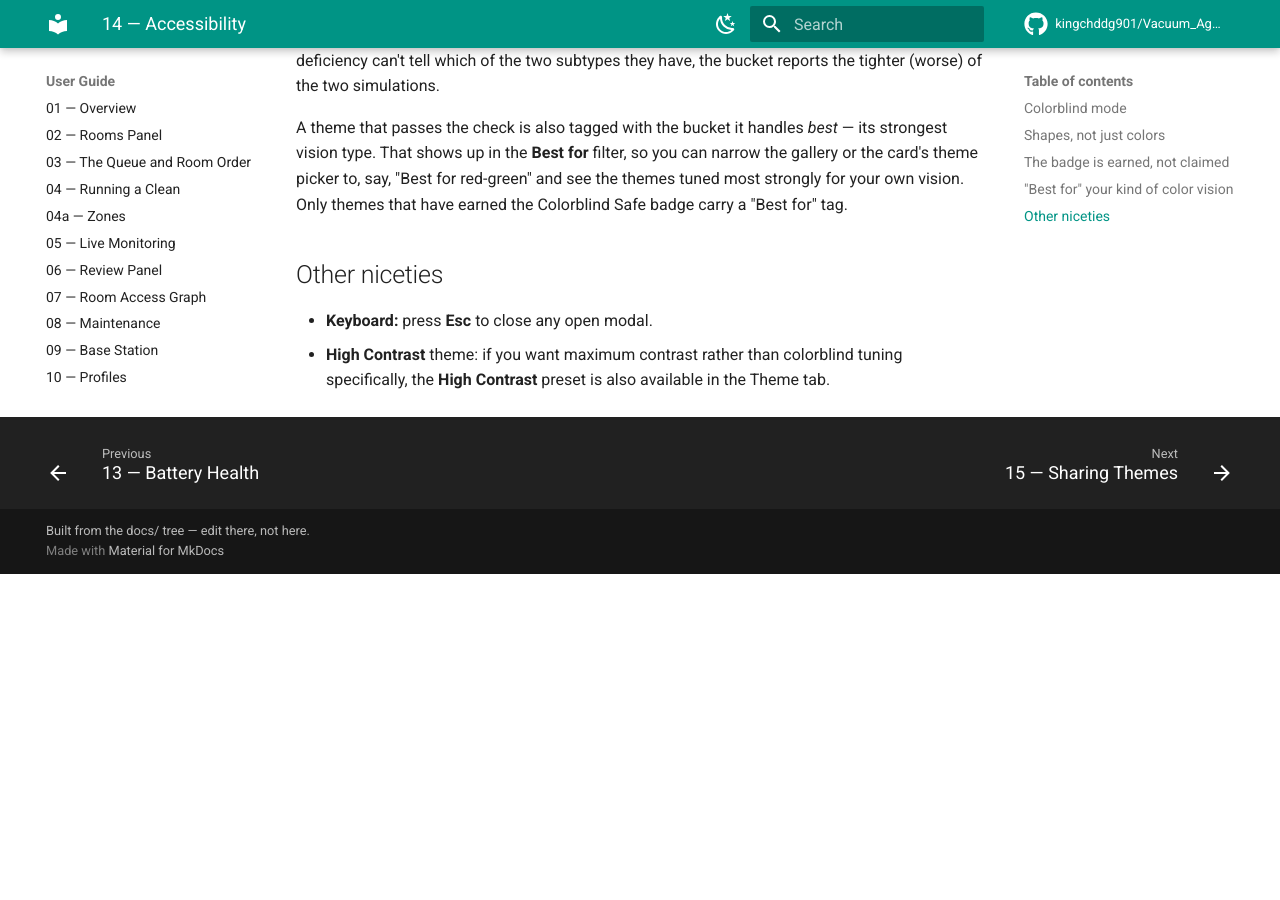
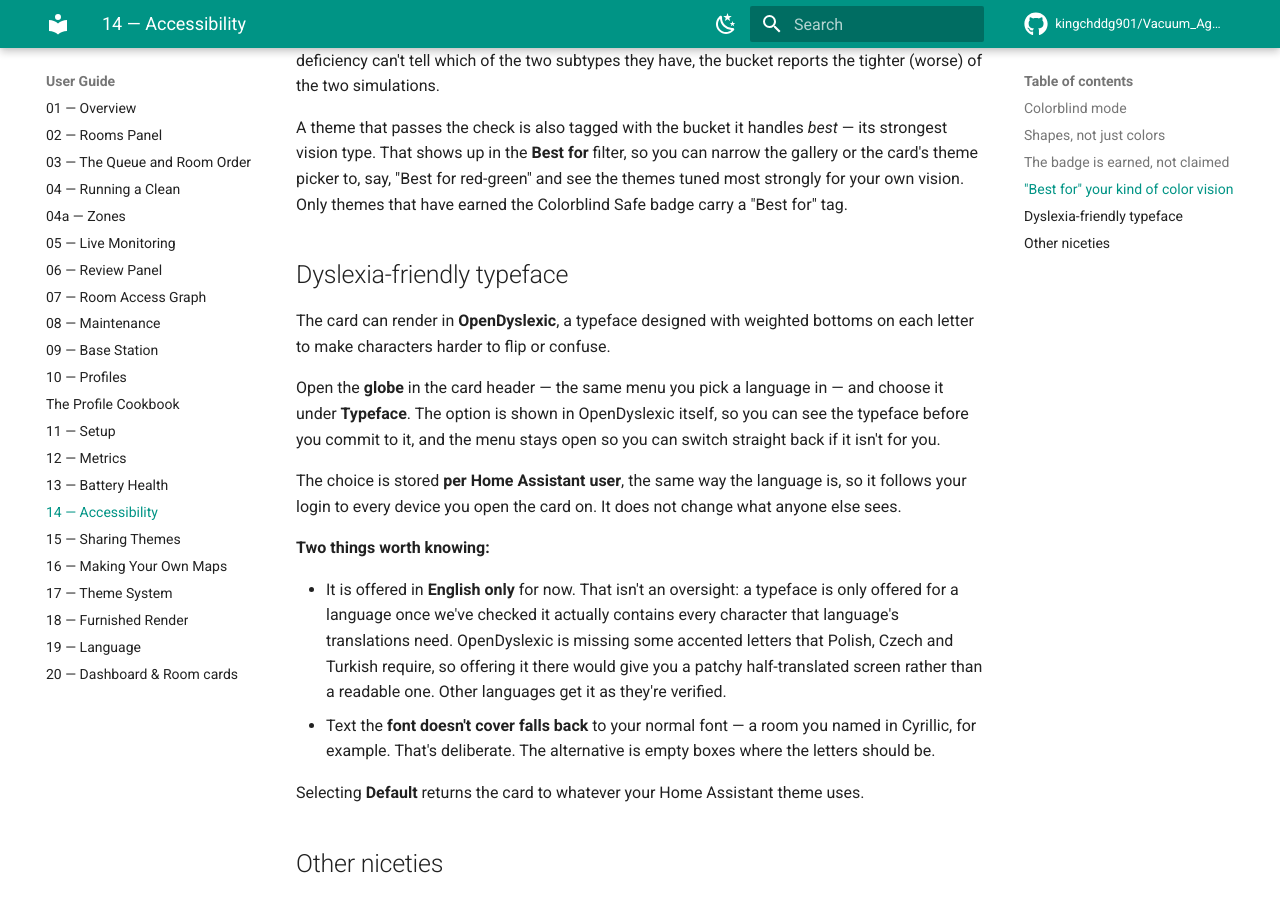
Before and after one commit to kingchddg901/Vacuum_Agent, an MkDocs documentation site: the page built from docs/user-guide/14-accessibility.md, in a window 1280 px wide and 900 px high, scrolled down 2143 px. Built offline with MkDocs 1.6.1 and Material for MkDocs 9.7.7, drawn with Linux system fonts in a browser that asks for light colours; comment, search, counter and statistics services are not loaded; before the commit the page ends 2717 px from its top, so only the background shows below that.

Commit message:
feat(a11y): OpenDyslexic P4 — harness support, gallery case, user-guide
HARNESS. The mount stamps data-evcc-font on the host, exactly as applyDir stamps
dir and for the same reason: styles/fonts.js keys --evcc-font-family off
:host([data-evcc-font=…]), so without the attribute the harness would render the
font's STRINGS but never the font itself — precisely the gap applyDir was added
to close for RTL layout. Declarable per gallery entry, overridable per shot, so
one fixture can be shot in both typefaces rather than growing a second fixture
that could drift from the first.

GALLERY. rooms-opendyslexic reuses ROOMS_ACTIVE's fixture unchanged and
deliberately adds no new scenario: the value is a side-by-side of IDENTICAL
content, so any difference in the shot is the font rather than the data.
OpenDyslexic is wider and heavier than the default, so this is where chip
wrapping, queue-row truncation and header fit get to fail visibly.

The BASELINE SHOT IS NOT TAKEN HERE. A new visual baseline is a claim about what
correct looks like, and that is Chris's to eyeball rather than mine to assert —
he has said so about map renders and it applies at least as much to a typeface.
The entry and the plumbing are in; the repin is a deliberate hand-off.

USER GUIDE. The accessibility page gets the feature, and the language page a
cross-link — it is documented where users look for BOTH things, because the
control lives in the language menu but is an accessibility feature.

The English-only limit is explained rather than stated: a typeface is offered
for a language only once it is known to contain every character that language's
translations need, and OpenDyslexic lacks accents Polish, Czech and Turkish
require. Framed as "you would get a patchy half-translated screen", which is the
user-visible consequence, not the mechanism. The fallback for uncovered text is
explained the same way — "the alternative is empty boxes where the letters
should be".

866 JS, check:i18n and check:styles green, bundle builds.

Co-Authored-By: Claude Opus 5 <noreply@anthropic.com>

```diff
--- a/docs/user-guide/14-accessibility.md
+++ b/docs/user-guide/14-accessibility.md
@@ -90,6 +90,35 @@ you can narrow the gallery or the card's theme picker to, say, "Best for
 red-green" and see the themes tuned most strongly for your own vision. Only
 themes that have earned the Colorblind Safe badge carry a "Best for" tag.
 
+## Dyslexia-friendly typeface
+
+The card can render in **OpenDyslexic**, a typeface designed with weighted
+bottoms on each letter to make characters harder to flip or confuse.
+
+Open the **globe** in the card header — the same menu you pick a language in —
+and choose it under **Typeface**. The option is shown in OpenDyslexic itself, so
+you can see the typeface before you commit to it, and the menu stays open so you
+can switch straight back if it isn't for you.
+
+The choice is stored **per Home Assistant user**, the same way the language is,
+so it follows your login to every device you open the card on. It does not
+change what anyone else sees.
+
+**Two things worth knowing:**
+
+- It is offered in **English only** for now. That isn't an oversight: a typeface
+  is only offered for a language once we've checked it actually contains every
+  character that language's translations need. OpenDyslexic is missing some
+  accented letters that Polish, Czech and Turkish require, so offering it there
+  would give you a patchy half-translated screen rather than a readable one.
+  Other languages get it as they're verified.
+- Text the **font doesn't cover falls back** to your normal font — a room you
+  named in Cyrillic, for example. That's deliberate. The alternative is empty
+  boxes where the letters should be.
+
+Selecting **Default** returns the card to whatever your Home Assistant theme
+uses.
+
 ## Other niceties
 
 - **Keyboard:** press **Esc** to close any open modal.
```
Also changed, not shown: docs/user-guide/19-language.md (+10 -0 lines), 2 other files.
